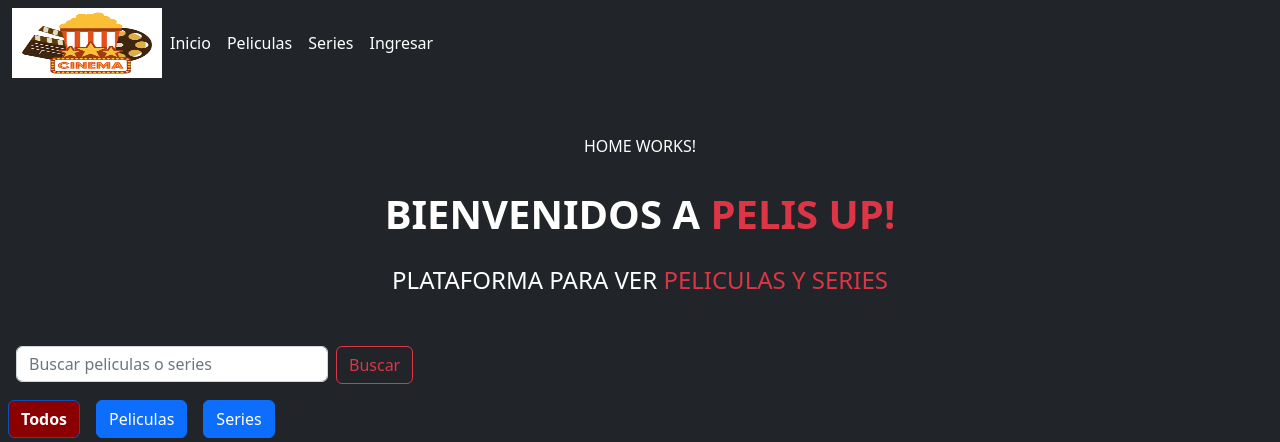
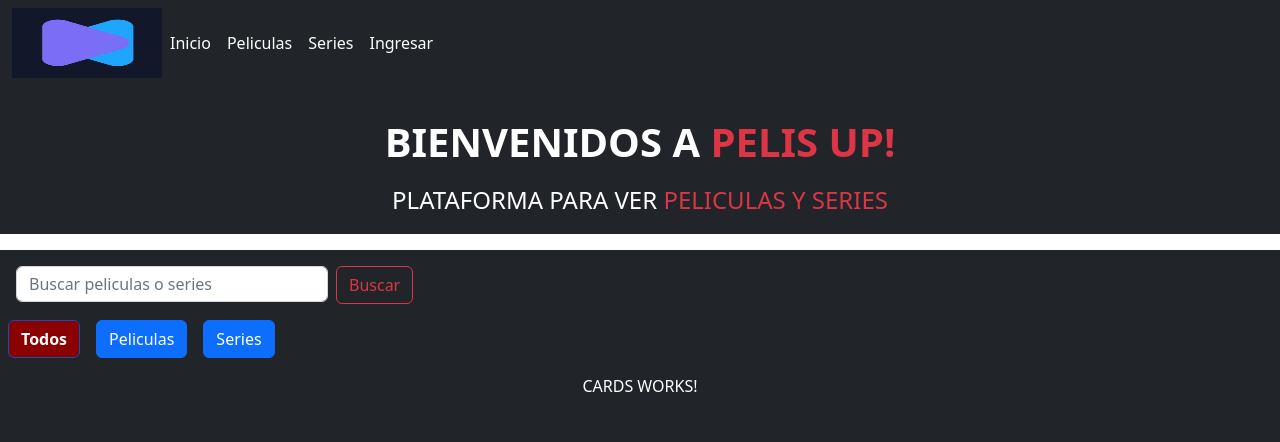
Before and after one commit to fabriblanco/Angular_curso, an Angular app: page /home in a window 1280 px wide. Shown: the top 442 px of the page. Built offline with nearby package versions, Linux system fonts and the light colour scheme.

Commit message:
cambio icono y otros.

```diff
--- a/src/app/components/layout/header/header.component.html
+++ b/src/app/components/layout/header/header.component.html
@@ -1,9 +1,9 @@
-<header>
+<header class="bg-body-dark">
     <nav class="navbar navbar-expand-lg navbar-dark bg-dark">
         <div class="container-fluid">
 
-          <a href="#">
-            <img src="assets/images.png" alt="ddd" height="70" width="150">
+          <a routerLink="home">
+            <img src="assets/logop.jpeg" alt="ddd" height="70" width="150">
           </a>
           <button class="navbar-toggler" type="button" data-bs-toggle="collapse" data-bs-target="#navbarSupportedContent" aria-controls="navbarSupportedContent" aria-expanded="false" aria-label="Toggle navigation">
             <span class="navbar-toggler-icon"></span>
--- a/src/app/components/routes/home/home.component.html
+++ b/src/app/components/routes/home/home.component.html
@@ -1,13 +1,8 @@
-<div class="bg-dark tipoletra bg-dark mx-auto text-center pt-5 text-white text-uppercase">
-    <p class="p-3 text-bg-dark">home works!</p>
-    <h1 class="p-10 fs-1  border-8 fw-semibold " > Bienvenidos a
+<div class="bg-dark tipoletra  mx-auto text-center pt-5 text-white text-uppercase m-0">
+    <h1 class="p-10 fs-1  border-8 fw-semibold m-0" > Bienvenidos a
      <span class="text-danger"> PELIS UP! </span>
       </h1>
       <p class="p-3 fs-4">  Plataforma para ver
        <span class="text-danger"> peliculas y series </span>
        </p>
-  <form class="d-flex p-3" role="search" >
-    <input class="form-control me-2 h-25 w-25" type="search" placeholder="Buscar peliculas o series" aria-label="Buscar">
-    <button class="btn btn-outline-danger "  type="submit">Buscar</button>
-  </form>
 </div>
--- a/src/app/components/shared/cards/cards.component.html
+++ b/src/app/components/shared/cards/cards.component.html
@@ -1,6 +1,8 @@
-
-
-    <section class="tipoletra bg-dark text-white">
+<div class="tipoletra bg-dark text-white m-0 p-0">
+      <form class="d-flex p-3" role="search" >
+        <input class="form-control me-2 h-25 w-25" type="search" placeholder="Buscar peliculas o series" aria-label="Buscar">
+        <button class="btn btn-outline-danger "  type="submit">Buscar</button>
+      </form>
       <div class="bg-dark">
         <button type="button" class="btn btn-primary mx-2" (click)="setFilter('Todos')" [ngClass]="{ 'active': filter === 'Todos' }">Todos</button>
         <button type="button" class="btn btn-primary mx-2" (click)="setFilter('Pelicula')" [ngClass]="{ 'active': filter === 'Pelicula' }">Peliculas</button>
@@ -22,4 +24,4 @@
           </div>
         </div>
       </div>
-    </section>
+    </div>
```
Also changed, not shown: src/app/app.module.ts (+6 -2 lines), src/app/components/routes/routes.module.ts (+4 -4 lines), src/app/app.component.html (line endings or trailing spaces), src/assets/logop.jpeg (added).
